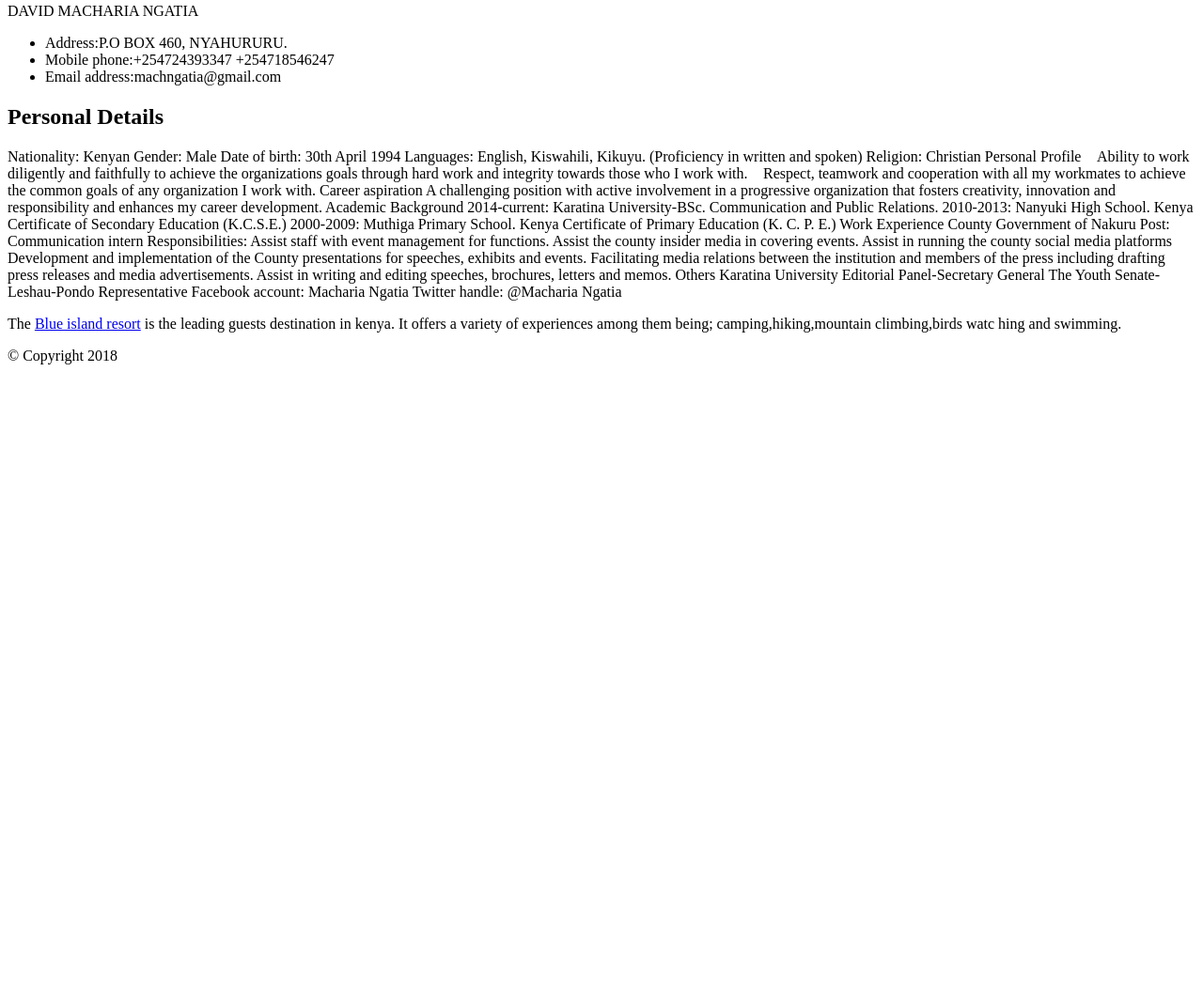
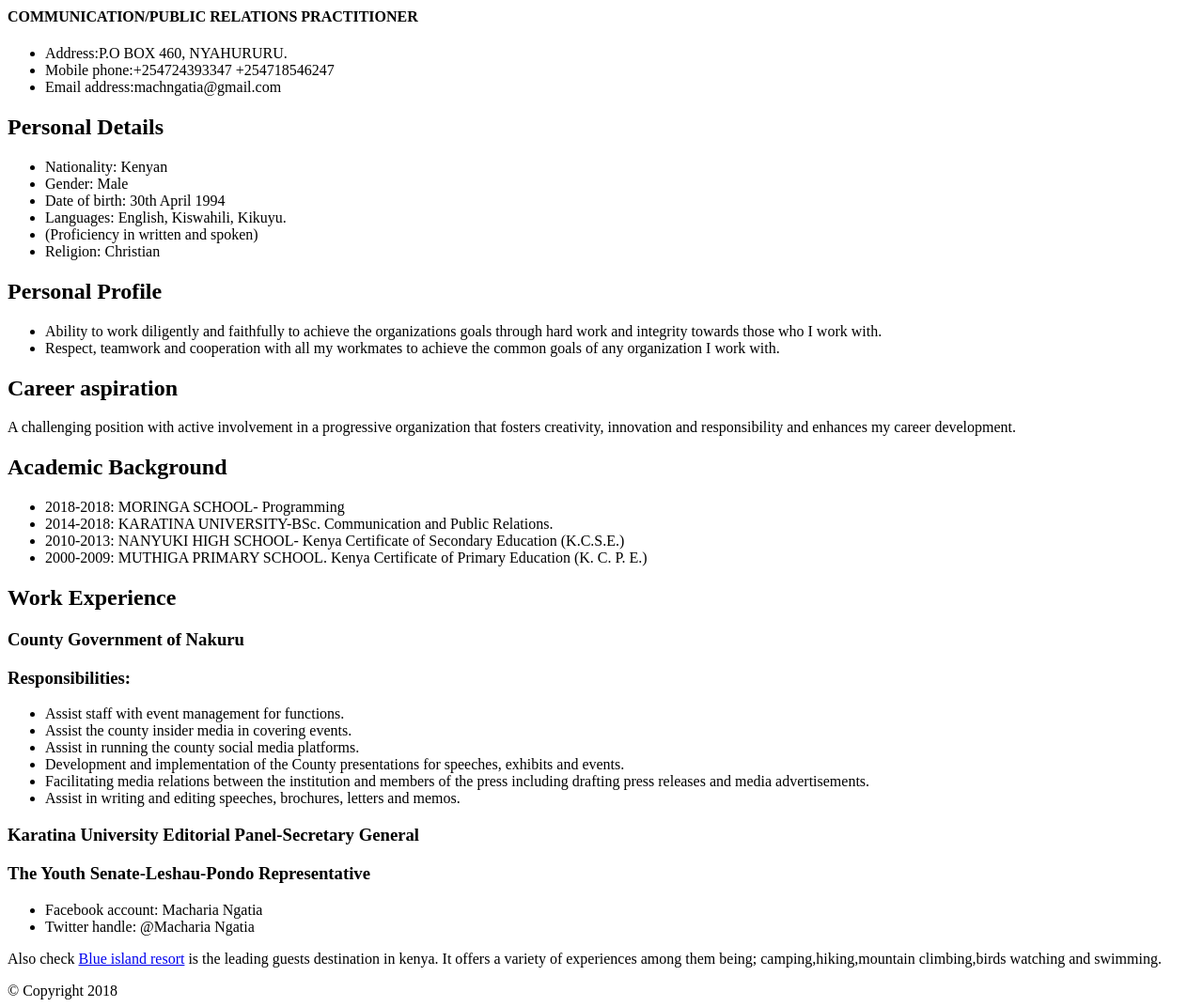
Before and after one commit to davidngatia/portfolion, a plain HTML site: page index.html in a window 1280 px wide. Shown: the part 709-1781 px from the top of the page at 94% size. Before the commit the page ends 1105 px from the top, so only its background shows below. Drawn offline with Linux system fonts and the light colour scheme; files whose address does not match are found by name.

Commit message:
change to index.html

```diff
--- a/index.html
+++ b/index.html
@@ -1,11 +1,12 @@
 <html>
   <head>
     <title>MACHARIA NGATIA</title>
+    <link href="css/styles.css" rel="stylesheet" type="text/css">
   </head>
   <body>
-    <h1>COMMUNICATION AND PUBLIC RELATIONS PRACTITIONER</h1>
-    <img src="/home/david/Downloads/PR.jpg" alt="image">
-    <p> DAVID MACHARIA NGATIA</p>
+    <h1>MACHARIA NGATIA</h1>
+    <img src="/home/david/Desktop/macharia/PR.jpg" alt="image of David">
+    <h4> COMMUNICATION/PUBLIC RELATIONS PRACTITIONER</h4>
     <ul style="">
 <li>Address:P.O BOX 460,
 				 NYAHURURU.</li>
@@ -15,53 +16,55 @@
 </ul>
 
 <h2>Personal Details</h2>
-Nationality:       Kenyan
-Gender:		 Male
-Date of birth:    30th April 1994
-Languages: 	 English, Kiswahili, Kikuyu.
-(Proficiency in written and spoken)
-Religion:		 Christian
+<ul>
+<li>Nationality:       Kenyan</li>
+<li>Gender:		 Male</li>
+<li>Date of birth:    30th April 1994</li>
+<li>Languages: 	 English, Kiswahili, Kikuyu.</li>
+<li>(Proficiency in written and spoken)</li>
+<li>Religion:		 Christian</li>
+</ul>
 
-Personal
-Profile
-Ability to work diligently and faithfully to achieve the organizations goals through hard work and integrity towards those who I work with.
-Respect, teamwork and cooperation with all my workmates to achieve the common goals of any organization I work with.
-
-Career
-aspiration
+<h2>Personal Profile</h2>
+<ul>
+<li>Ability to work diligently and faithfully to achieve the organizations goals through hard work and integrity towards those who I work with.</li>
+<li>Respect, teamwork and cooperation with all my workmates to achieve the common goals of any organization I work with.</li>
+</ul>
+<h2>Career
+aspiration</h2>
 A challenging position with active involvement in a progressive organization that fosters creativity, innovation and responsibility and enhances my career development.
 
-Academic
-Background
-2014-current: 	Karatina University-BSc. Communication and Public Relations.
-2010-2013:                              Nanyuki High School. Kenya Certificate of Secondary Education (K.C.S.E.)
-2000-2009:	Muthiga Primary School. Kenya Certificate       of Primary Education (K. C. P. E.)
+<h2>Academic
+Background</h2>
+<ul>
+<li>2018-2018:      MORINGA SCHOOL- Programming</li>
+<li>2014-2018: 	    KARATINA UNIVERSITY-BSc. Communication and Public Relations.</li>
+<li>2010-2013:      NANYUKI HIGH SCHOOL- Kenya Certificate of Secondary Education (K.C.S.E.)</li>
+<li>2000-2009:	    MUTHIGA PRIMARY SCHOOL. Kenya Certificate of Primary Education (K. C. P. E.)</li>
+</ul>
+<h2>Work
+Experience</h2>
+<h3>County Government of Nakuru</h3>
+<h3>Responsibilities:</h3>
 
-Work
-Experience				           County Government of Nakuru
-Post: Communication intern
-Responsibilities:
-
-
-Assist staff with event management for functions.
-Assist the county insider media in covering events.
-Assist in running the county social media platforms
-Development and implementation of the County presentations for speeches, exhibits and events.
-Facilitating media relations between the institution and members of the press including drafting press releases and media advertisements.
-
-Assist in writing and editing speeches, brochures, letters and memos.
-
-Others
-Karatina University Editorial Panel-Secretary General
-The Youth Senate-Leshau-Pondo Representative
-
-Facebook account:					  Macharia Ngatia
-Twitter handle:					@Macharia Ngatia
-
+<ul>
+<li>Assist staff with event management for functions.</li>
+<li>Assist the county insider media in covering events.</li>
+<li>Assist in running the county social media platforms.</li>
+<li>Development and implementation of the County presentations for speeches, exhibits and events.</li>
+<li>Facilitating media relations between the institution and members of the press including drafting press releases and media advertisements.</li>
+<li>Assist in writing and editing speeches, brochures, letters and memos.</li>
+</ul>
+<h3>Karatina University Editorial Panel-Secretary General</h3>
+<h3>The Youth Senate-Leshau-Pondo Representative</h3>
+<ul>
+<li>Facebook account:			Macharia Ngatia</li>
+<li>Twitter handle:				@Macharia Ngatia</li>
+</ul>
 
 </p>
-  <p>The  <a href="/home/david/Desktop/Blue-Island-Resort/index.html">Blue island resort</a> is the leading guests destination in kenya.
-It offers a variety of experiences among them being; camping,hiking,mountain climbing,birds watc hing and swimming.</p>
+  <p>Also check  <a href="/home/david/Desktop/Blue-Island-Resort/index.html">Blue island resort</a> is the leading guests destination in kenya.
+It offers a variety of experiences among them being; camping,hiking,mountain climbing,birds watching and swimming.</p>
 <footer> &copy; Copyright 2018 </footer>
 
   </body>
```
